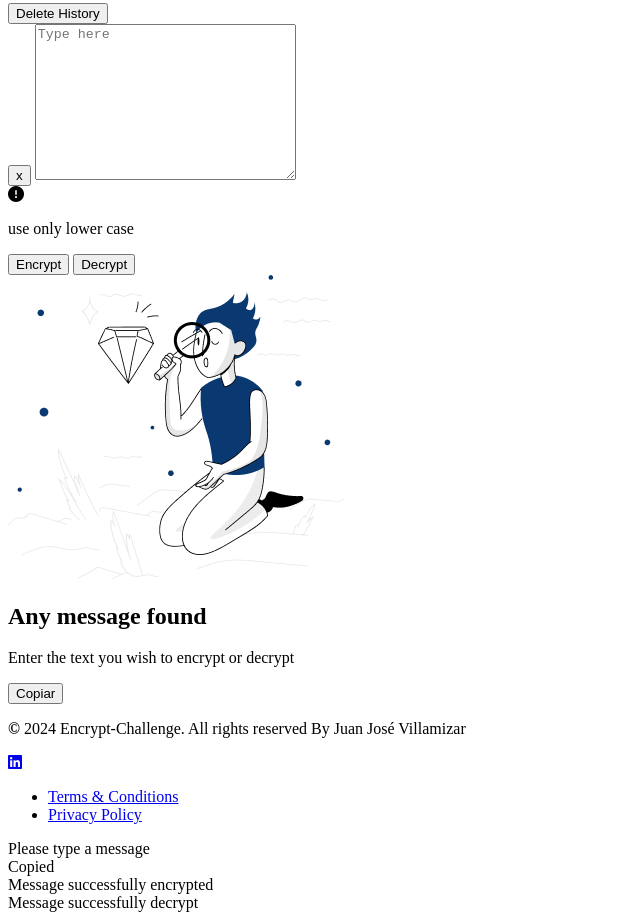
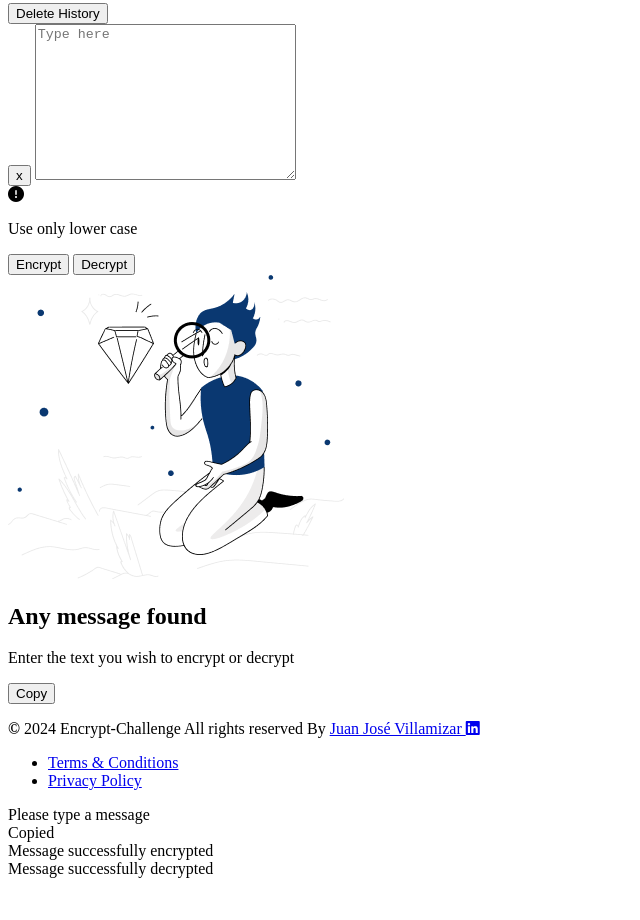
Before and after one commit to JuanJoseVillamizar/Text-Encryptor, a plain HTML site: page index.html in a window 1280 px wide. Shown: the part 325-1245 px from the top of the page, without its empty margins (0-640 px from the left). After the commit the page ends 1211 px from the top, so only its background shows below. Drawn offline with Linux system fonts and the light colour scheme.

Commit message:
refactor: :pencil2: HTML structure and update class names for consistency

```diff
--- a/index.html
+++ b/index.html
@@ -52,11 +52,13 @@
             <button class="btn--history-delete" data-section="history" data-value="delete-history">Delete History</button>
         </section>
         <section class="input-section">
-            <button class="btn--clear-text" id="btn-clear">x</button>
-            <textarea name="input-text" cols="30" rows="10" class="input-text" id="input-text" placeholder="Type here" data-section="input-section" data-value="placeholder"></textarea>
+            <div class="input-text">
+                <button class="btn--clear-text" id="btn-clear">x</button>
+                <textarea name="text-area" cols="30" rows="10" class="text-area" id="input-text" placeholder="Type here" data-section="input-section" data-value="placeholder"></textarea>
+            </div>
             <div class="advertising">
                 <i class="fa-solid fa-circle-exclamation"></i>
-                <p data-section="input-section" data-value="advertisingMessage">use only lower case</p>
+                <p data-section="input-section" data-value="advertisingMessage">Use only lower case</p>
             </div>
             <div class="buttons">
                 <button class="btn--encrypt" data-section="input-section" data-value="btn-encrypt" aria-label="Encrypt text">Encrypt</button>
@@ -64,31 +66,31 @@
             </div>
         </section>
         <section class="output-section">
-            <img src="./assets/images/Muñeco.png" alt="Encrypt-Challenge-Image">
+                <img src="./assets/images/Muñeco.png" alt="Encrypt-Challenge-Image">
             <div>
                 <h2 data-section="output-section" data-value="tittle" class="output-title">Any message found</h2>
                 <p data-section="output-section" data-value="message" class="output-message">Enter the text you wish to encrypt or decrypt</p>
             </div>
             <div>
-                <button class="btn--copiar">Copiar</button>
+                <button class="btn--copy" data-section="output-section" data-value="btn-copy">Copy</button>
             </div>
         </section>
     </main>
-    <footer>
+    <footer class="footer">
         <p data-section="footer" data-value="author">
             <strong class="copy">&copy;</strong>
-            2024 Encrypt-Challenge. All rights reserved By Juan José Villamizar
+            2024 Encrypt-Challenge All rights reserved By
+            <a href="#">Juan José Villamizar <i class="fa-brands fa-linkedin"></i></a>
         </p>
-        <a href="#"><i class="fa-brands fa-linkedin"></i></a>
-        <ul>
+        <ul class="footer-nav">
             <li><a href="#" data-section="footer" data-value="terms">Terms & Conditions</a></li>
             <li><a href="#" data-section="footer" data-value="privacy">Privacy Policy</a></li>
         </ul>
     </footer>
-    <div id="snackbarError" data-section="messages-user" data-value="error">Please type a message</div>
-    <div id="snackbar" data-section="messages-user" data-value="copied">Copied</div>
-    <div id="snackbar" data-section="messages-user" data-value="message-encrypt">Message successfully encrypted</div>
-    <div id="snackbar" data-section="messages-user" data-value="message-decrypt">Message successfully decrypt</div>
+    <div id="snackbarError" class="snackbar" data-section="messages-user" data-value="error">Please type a message</div>
+    <div id="snackbarCopied"  class="snackbar" data-section="messages-user" data-value="copied">Copied</div>
+    <div id="snackbarEncrypted"  class="snackbar" data-section="messages-user" data-value="message-encrypt">Message successfully encrypted</div>
+    <div id="snackbarDecrypted"  class="snackbar" data-section="messages-user" data-value="message-decrypt">Message successfully decrypted</div>
 </body>
 <script src="./assets/js/app.js"></script>
 </html>
```
